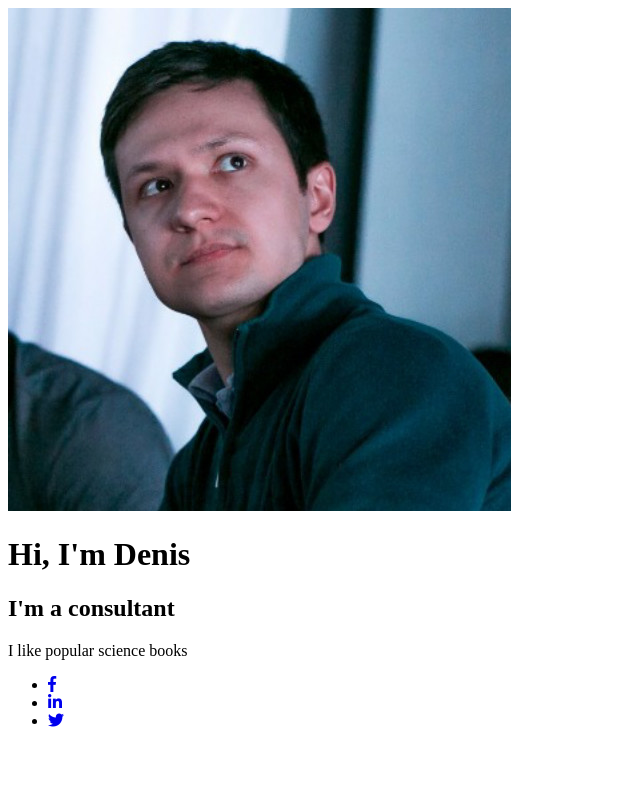
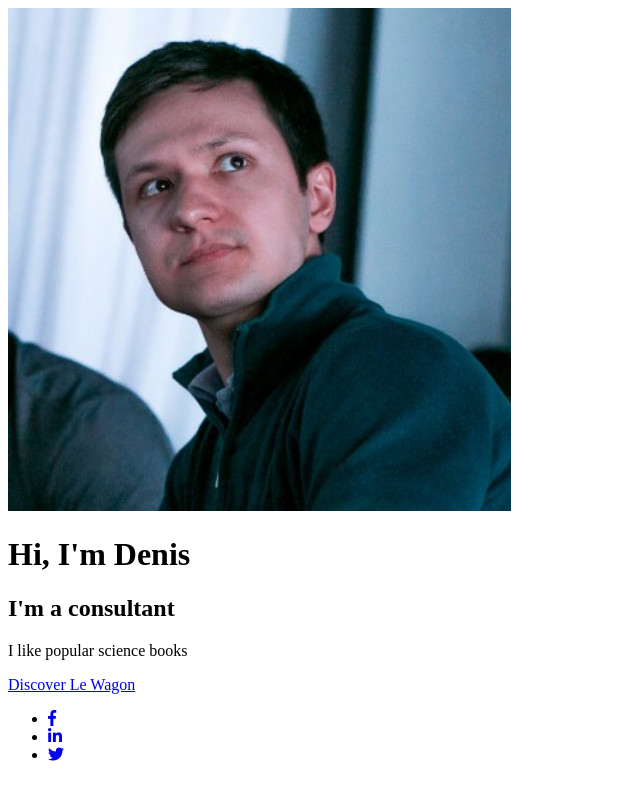
Before and after one commit to dns7030/CSS, a plain HTML site: page 01-Profile-content/profile/index.html in a window 1280 px wide. Shown: the whole page, without its empty margins (0-640 px from the left). Drawn offline with Linux system fonts and the light colour scheme; files whose address does not match are found by name.

Commit message:
Added content to my profile page

```diff
--- a/01-Profile-content/profile/index.html
+++ b/01-Profile-content/profile/index.html
@@ -10,7 +10,7 @@
 	<h1>Hi, I'm Denis</h1>
 	<h2>I'm a consultant</h2>
 	<p>I like popular science books</p>
-	<a href="www.lewagon.com" target="_blank"></a>
+	<a href="www.lewagon.com">Discover Le Wagon</a>
 	<ul>
   <li>
     <a href="https://www.facebook.com/denissuslov1990/" target="_blank">
```
